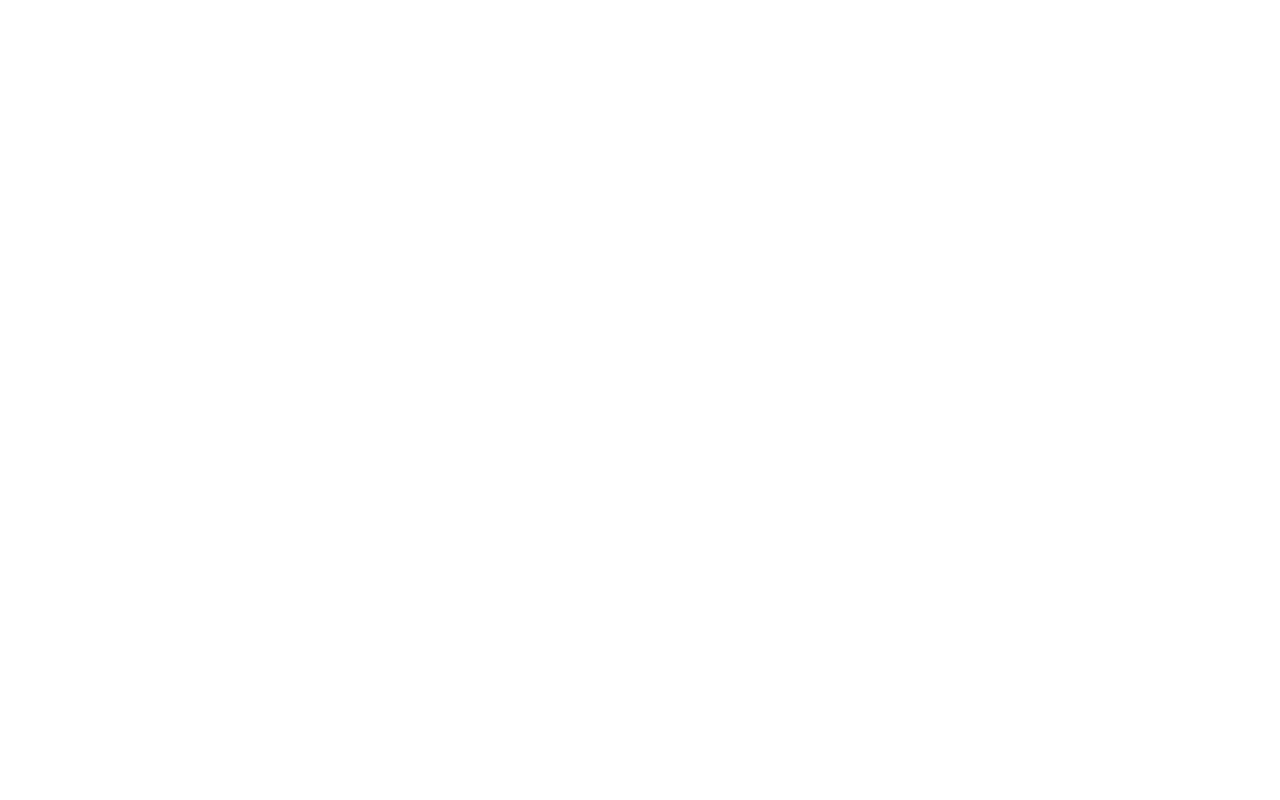
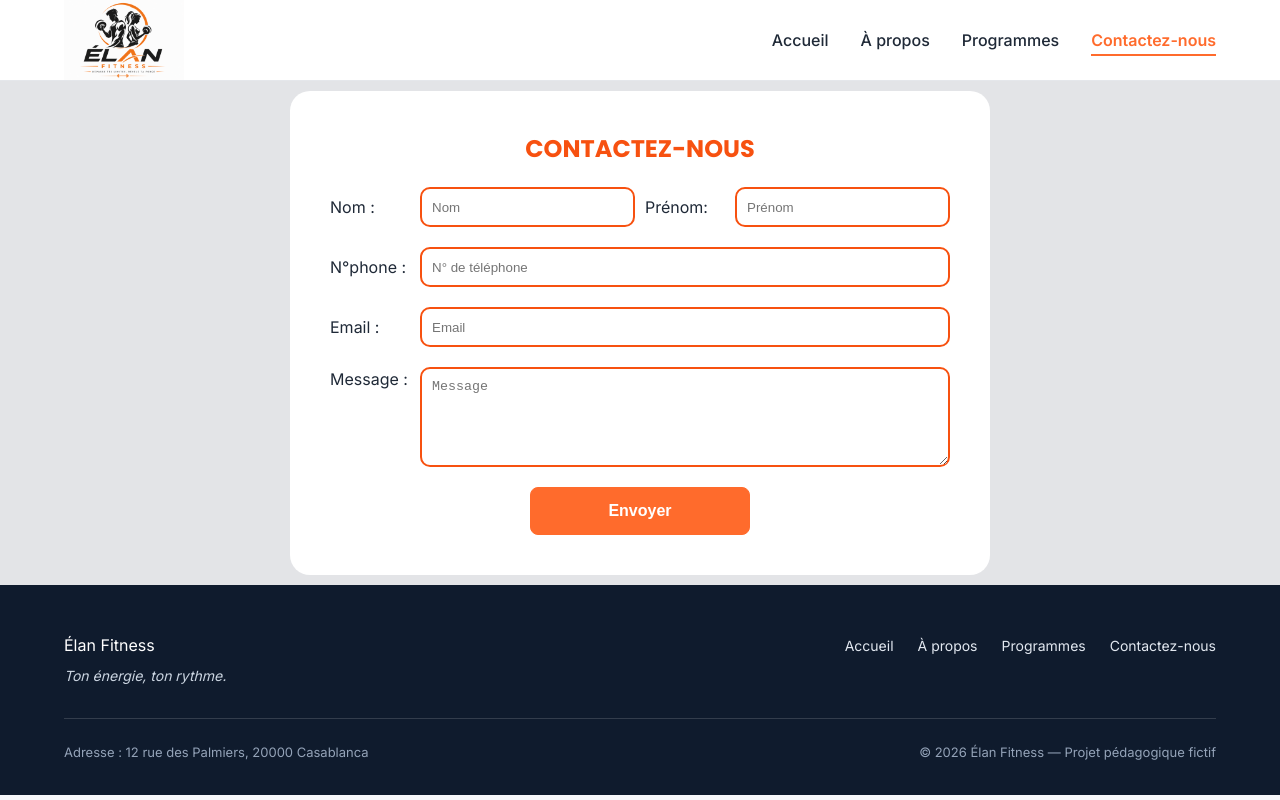
Before and after one commit to AyoubHs0/elan-fitness, a plain HTML site: page contact.html in a window 1280 px wide. Drawn offline with Linux system fonts and the light colour scheme.

Commit message:
complete Élan Fitness website

```diff
--- a/contact.html
+++ b/contact.html
@@ -0,0 +1,102 @@
+<!DOCTYPE html>
+<html lang="fr">
+
+<head>
+    <meta charset="UTF-8">
+    <meta name="viewport" content="width=device-width, initial-scale=1">
+    <meta name="description"
+        content="Élan Fitness, salle de sport à Casablanca : musculation, yoga, cardio et boxe fitness avec des coachs diplômés. Réservez votre cours d'essai gratuit.">
+    <title>Contact - Élan Fitness</title>
+    <link rel="preconnect" href="https://fonts.googleapis.com">
+    <link rel="preconnect" href="https://fonts.gstatic.com" crossorigin>
+    <link
+        href="https://fonts.googleapis.com/css2?family=Inter:wght@400;500;600&family=Poppins:wght@600;700;800&display=swap"
+        rel="stylesheet">
+
+    <link rel="stylesheet" href="style.css">
+</head>
+
+<body>
+    <header class="en-tete">
+        <div class="conteneur en-tete-contenu">
+            <a href="index.html" class="logo">
+               <img src="img/logo1.png"alt="logo de la salle de sport elan fitness"></a>
+
+            <nav aria-label="Navigation principale">
+                <ul class="menu">
+                    <li><a href="index.html">Accueil</a></li>
+                    <li><a href="a-propos.html">À propos</a></li>
+                    <li><a href="programmes.html">Programmes</a></li>
+                    <li><a href="contact.html" class="lien-actif">Contactez-nous</a></li>
+                </ul>
+            </nav>
+        </div>
+    </header>
+
+    <main class="bag">
+        <div class="cen">
+
+            <section class="contact">
+                <h1>CONTACTEZ-NOUS</h1>
+
+                <form>
+                    <div class="ligne">
+                        <label for="nom">Nom :</label>
+                        <input type="text" id="nom" placeholder="Nom">
+                        <label for="prenom">Prénom:</label>
+                        <input type="text" id="prenom" placeholder="Prénom">
+                    </div>
+
+                    <div class="ligne">
+                        <label for="tel">N°phone :</label>
+                        <input type="tel" id="tel" placeholder="N° de téléphone">
+                    </div>
+
+                    <div class="ligne">
+                        <label for="email">Email :</label>
+                        <input type="email" id="email" placeholder="Email">
+                    </div>
+
+                    <div class="ligne ligne-message">
+                        <label for="message">Message :</label>
+                        <textarea id="message" placeholder="Message"></textarea>
+                    </div>
+
+                    <button type="submit">Envoyer</button>
+                </form>
+
+
+            </section>
+
+        </div>
+    </main>
+    <footer class="pied-de-page">
+        <div class="conteneur">
+
+            <div class="pied-haut">
+                <div>
+                    <p class="logo logo-clair">Élan Fitness</p>
+                    <p class="slogan">Ton énergie, ton rythme.</p>
+                </div>
+
+                <nav aria-label="Navigation du pied de page">
+                    <ul class="menu menu-pied">
+                        <li><a href="index.html">Accueil</a></li>
+                        <li><a href="a-propos.html">À propos</a></li>
+                        <li><a href="programmes.html">Programmes</a></li>
+                        <li><a href="contact.html">Contactez-nous</a></li>
+
+                    </ul>
+                </nav>
+            </div>
+
+            <div class="pied-bas">
+                <p>Adresse : 12 rue des Palmiers, 20000 Casablanca</p>
+                <p>&copy; 2026 Élan Fitness — Projet pédagogique fictif</p>
+            </div>
+
+        </div>
+    </footer>
+</body>
+
+</html>
--- a/style.css
+++ b/style.css
@@ -16,7 +16,10 @@
   background-color: #F7F8FA;
 }
 
-h1, h2, h3, h4 {
+h1,
+h2,
+h3,
+h4 {
   font-family: 'Poppins', Arial, sans-serif;
   color: #0F1B2D;
 }
@@ -171,23 +174,23 @@
   justify-content: space-between;
 }
 
-.logo {
+/* .logo {
   display: flex;
   align-items: center;
   font-family: 'Poppins', Arial, sans-serif;
   font-size: 24px;
   font-weight: 700;
   color: #0F1B2D;
-}
+} */
 
-.logo::after {
+/* .logo::after {
   content: "";
   width: 10px;
   height: 10px;
   margin-left: 8px;
   background-color: #FF6B2C;
   border-radius: 50%;
-}
+} */
 
 .menu {
   display: flex;
@@ -272,7 +275,7 @@
   color: #0F1B2D;
 }
 
-.chiffre + .chiffre {
+.chiffre+.chiffre {
   border-left: 1px solid #E5E7EB;
 }
 
@@ -361,7 +364,7 @@
   overflow: hidden;
 }
 
-.carte-programme > img {
+.carte-programme>img {
   width: 100%;
   height: 200px;
   object-fit: cover;
@@ -420,7 +423,7 @@
   color: #0F1B2D;
 }
 
-.programme-corps h3 + p {
+.programme-corps h3+p {
   margin-bottom: 16px;
 }
 
@@ -545,3 +548,96 @@
   font-size: 13px;
   color: #94A3B8;
 }
+
+.bag {
+    background-color: #e3e4e7;
+    padding: 10px 20px;
+}
+
+.cen {
+    display: flex;
+    justify-content: center;
+}
+
+.contact {
+    padding: 40px;
+    border-radius: 20px;
+    background-color: white;
+    width: 700px;
+}
+
+.contact label {
+    width: 80px;
+}
+
+.contact input,
+.contact textarea {
+    padding: 10px;
+    height: 40px;
+    width: 215px;
+    border: 2px solid #f75110;
+    border-radius: 10px;
+}
+
+.contact button {
+    background-color: #FF6B2C;
+    border: 1px solid #FF6B2C;
+    color: #FFFFFF;
+    display: inline-block;
+    padding: 14px 28px;
+    border-radius: 8px;
+    font-size: 16px;
+    font-weight: 600;
+    text-align: center;
+    cursor: pointer;
+    margin-left: 200px;
+    margin-right: 200px;
+}
+
+.contact textarea {
+    height: 100px;
+}
+
+.contact h1 {
+    text-align: center;
+    color: #f75110;
+    margin-bottom: 20px;
+}
+
+.contact form {
+    display: flex;
+    flex-direction: column;
+}
+
+.contact .ligne {
+    display: flex;
+    align-items: center;
+    gap: 10px;
+    margin-bottom: 20px;
+}
+
+.contact .ligne-message {
+    align-items: flex-start;
+}
+
+.contact .ligne input[type="tel"],
+.contact .ligne input[type="email"] {
+    flex: 1;
+}
+
+.contact .ligne-message textarea {
+    flex: 1;
+    height: 100px;
+}
+
+button {
+    transition: 0.3s;
+}
+
+button:hover {
+    transform: scale(1.05);
+}
+
+.logo img {
+    height: 80px;
+}
```
Also changed, not shown: a-propos.html (+40 -6 lines), index.html (+7 -5 lines), programmes.html (+43 -6 lines), test.html (deleted, +0 -12 lines), img/logo1.png (added), 3 other files.
